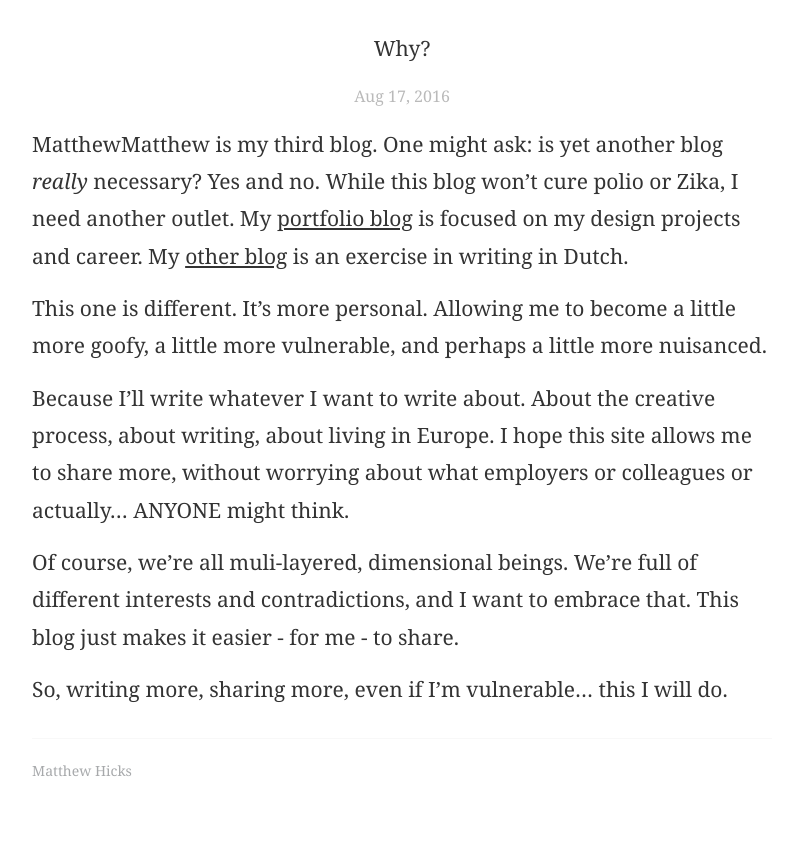
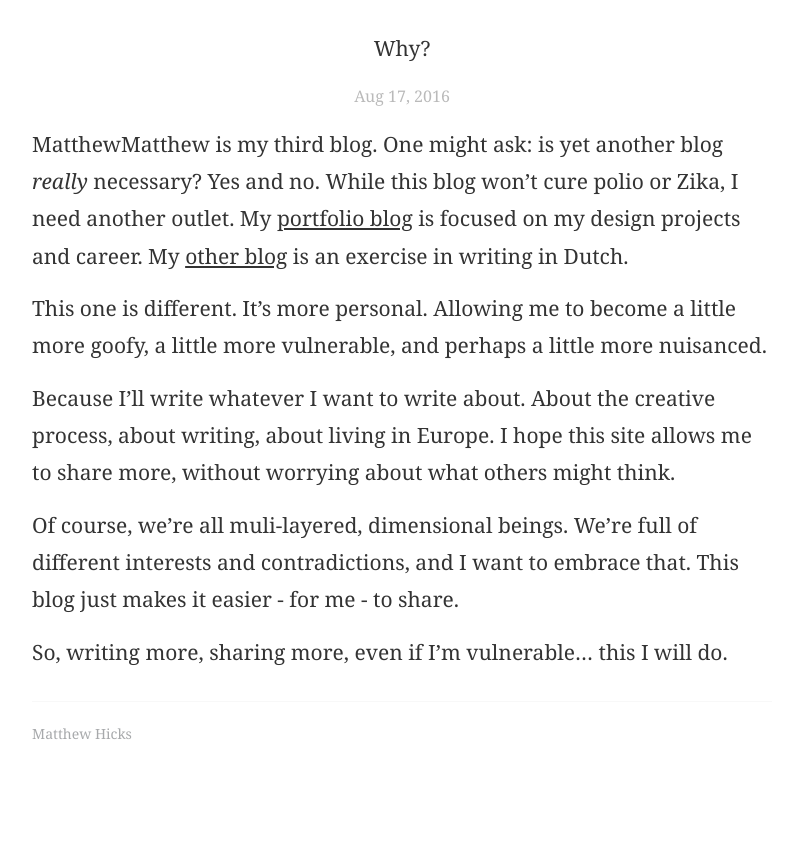
Before and after one commit to mattihicks/matthewmatthew, a Jekyll site: the page built from _posts/2016-08-22-why.markdown, in a window 1280 px wide. Shown: the part 100-949 px from the top of the page, without its empty margins (238-1035 px from the left). Built offline with Jekyll 4.4.1, drawn with Linux system fonts in a browser that asks for light colours; after the commit the page ends 912 px from its top, so only the background shows below that.

Commit message:
update post

```diff
--- a/_posts/2016-08-22-why.markdown
+++ b/_posts/2016-08-22-why.markdown
@@ -9,7 +9,7 @@ MatthewMatthew is my third blog. One might ask: is yet another blog *really* nec
 
 This one is different. It's more personal. Allowing me to become a little more goofy, a little more vulnerable, and perhaps a little more nuisanced.
 
-Because I'll write whatever I want to write about. About the creative process, about writing, about living in Europe. I hope this site allows me to share more, without worrying about what employers or colleagues or actually... ANYONE might think.
+Because I'll write whatever I want to write about. About the creative process, about writing, about living in Europe. I hope this site allows me to share more, without worrying about what others might think.
 
 Of course, we're all muli-layered, dimensional beings. We're full of different interests and contradictions, and I want to embrace that. This blog just makes it easier - for me - to share.
 
```
